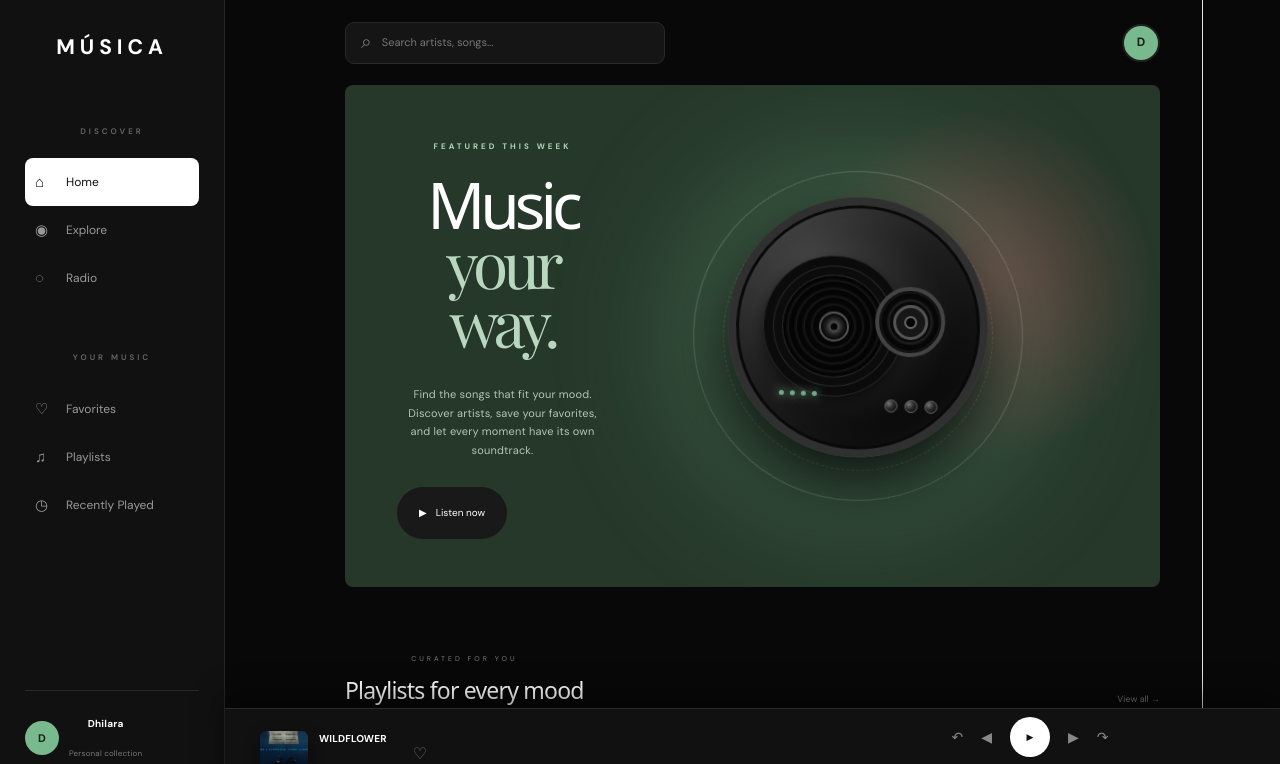
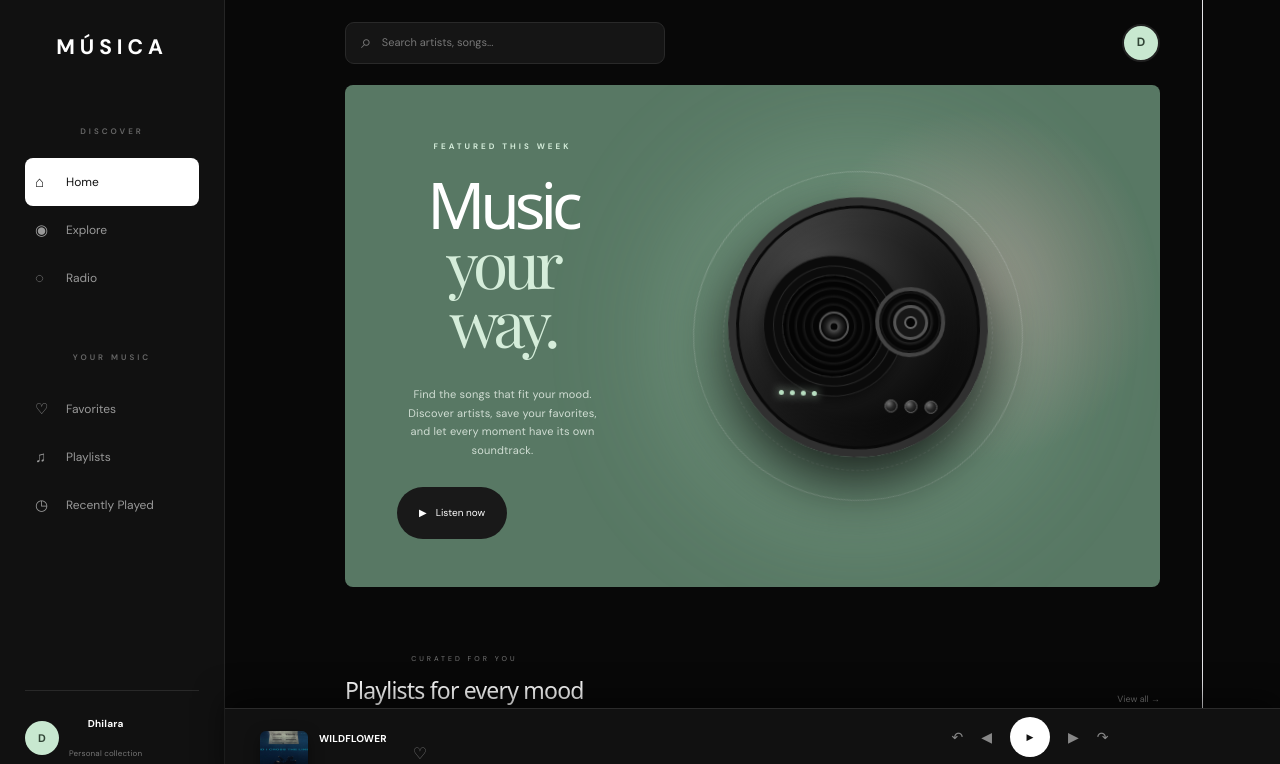
Before and after one commit to dhilaramirza/musica, a React (Vite) app: page / in a window 1280 px wide. Shown: the top 764 px of the page. Built offline with nearby package versions, Linux system fonts and the light colour scheme.

Commit message:
Make green theme very light

```diff
--- a/src/App.css
+++ b/src/App.css
@@ -139,9 +139,9 @@ button {
 
   border-radius: 50%;
 
-  background: #78b98d;
-
-  color: #182018;
+  background: #c8e8d0;
+
+  color: #314536;
 
   font-size: 11px;
   font-weight: 700;
@@ -281,10 +281,10 @@ button {
   background:
     radial-gradient(
       circle at 78% 40%,
-      rgba(230, 83, 104, 0.35),
+      rgba(245, 165, 180, 0.35),
       transparent 25%
     ),
-    #26382a;
+    #587864;
 }
 
 .featured-copy {
@@ -295,7 +295,7 @@ button {
 }
 
 .featured-label {
-  color: #b4d3b9;
+  color: #d2ead8;
 
   font-size: 8px;
 
@@ -317,7 +317,7 @@ button {
 }
 
 .featured h1 em {
-  color: #b8d7be;
+  color: #d5edda;
 
   font-family: "Playfair Display", serif;
 
@@ -329,7 +329,7 @@ button {
 
   margin-top: 22px;
 
-  color: #b3c5b6;
+  color: #d0ddd3;
 
   font-size: 11px;
 
@@ -389,7 +389,7 @@ button {
 
   border-radius: 50%;
 
-  background: #78b98d;
+  background: #b8e6c4;
 
   filter: blur(70px);
 
@@ -667,10 +667,10 @@ button {
 
   border-radius: 50%;
 
-  background: #70a983;
+  background: #b8dfc1;
 
   box-shadow:
-    0 0 8px #8bc49a;
+    0 0 8px #d0f0d6;
 }
 
 
@@ -847,7 +847,7 @@ button {
 }
 
 .playlist-green {
-  background: #4f7048;
+  background: #91b99a;
 }
 
 
@@ -1725,9 +1725,9 @@ button {
 
   border-radius: 50%;
 
-  background: #78b98d;
-
-  color: #182018;
+  background: #c8e8d0;
+
+  color: #314536;
 
   font-size: 12px;
   font-weight: 700;
@@ -1740,7 +1740,7 @@ button {
 .top-avatar:hover {
   transform: scale(1.06);
 
-  border-color: #78b98d;
+  border-color: #c8e8d0;
 }
 
 .account-dropdown {
@@ -1794,9 +1794,9 @@ button {
 
   border-radius: 50%;
 
-  background: #78b98d;
-
-  color: #182018;
+  background: #c8e8d0;
+
+  color: #314536;
 
   font-size: 12px;
   font-weight: 700;
```
